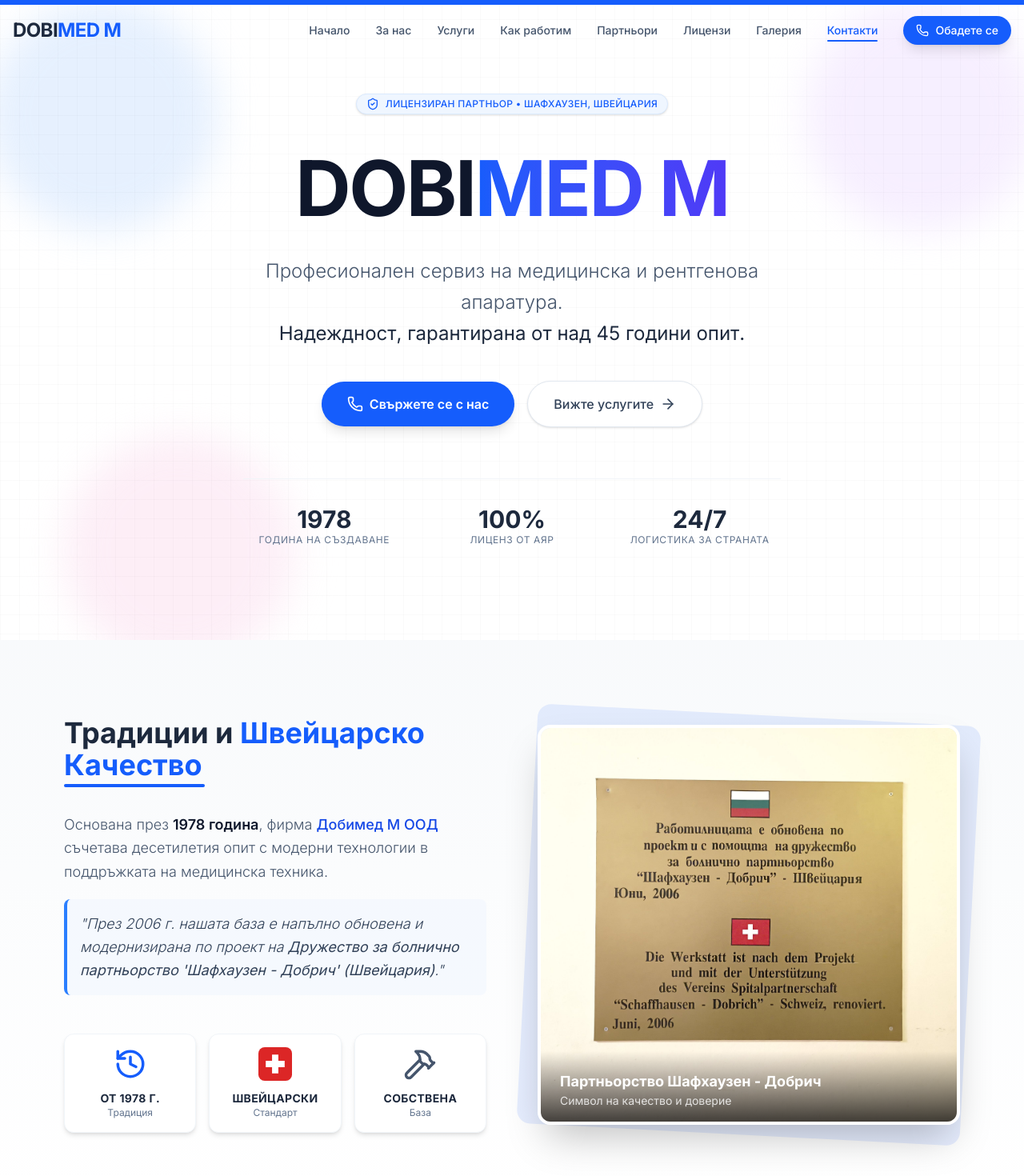
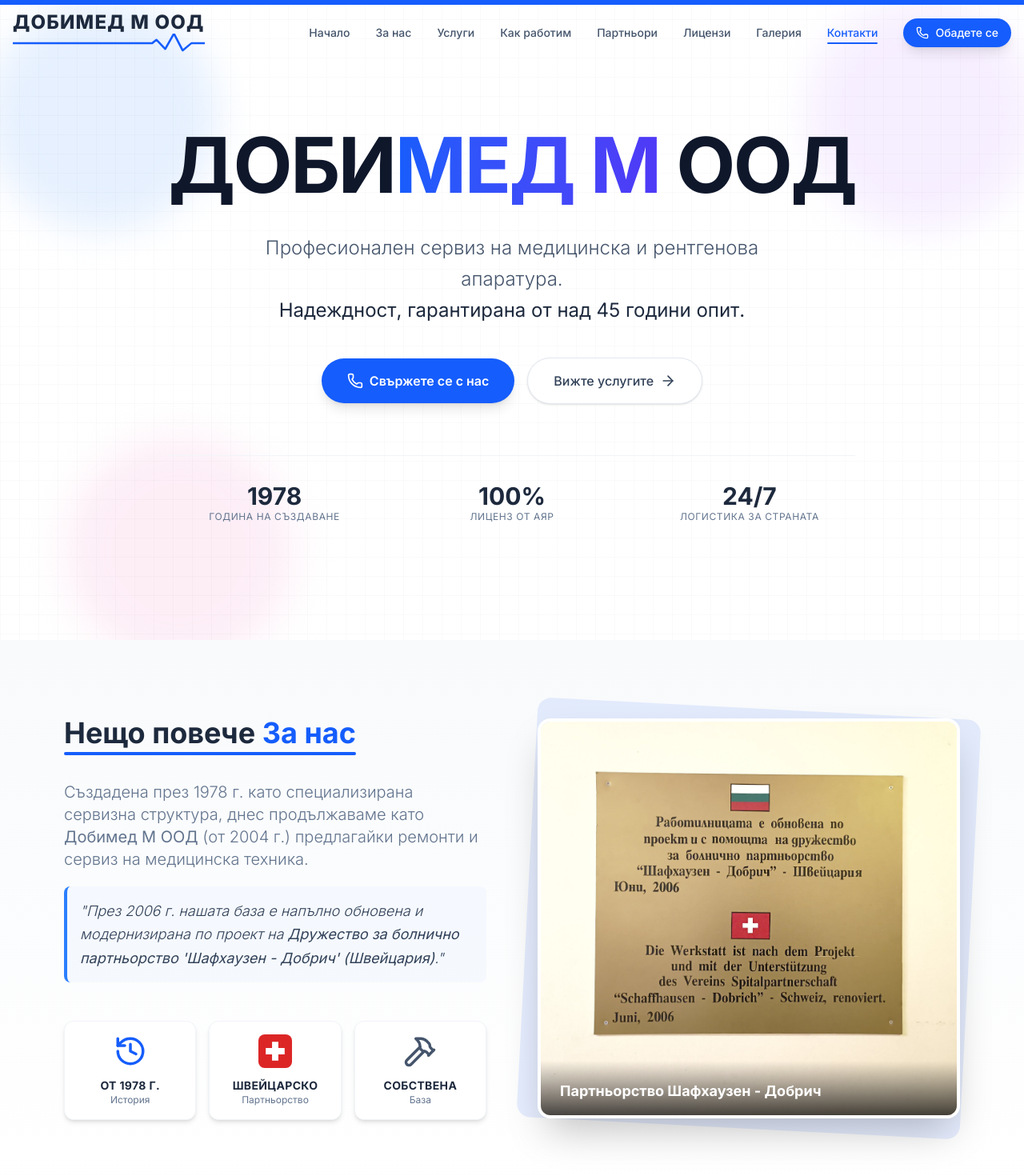
Before and after one commit to Veselin15/DobimedM-Webpage, a Next.js app in the folder dobimed-site/: page / in a window 1280 px wide. Shown: the top 1470 px of the page at 80% size. Built offline with nearby package versions, Linux system fonts and the light colour scheme.

Commit message:
about me fixed new logo

```diff
--- a/dobimed-site/components/About.tsx
+++ b/dobimed-site/components/About.tsx
@@ -1,11 +1,11 @@
 "use client";
 
-import { useRef } from "react";
-import { History, Hammer } from "lucide-react"; // Махнахме ShieldCheck, защото ще ползваме флага
-import { motion, useInView } from "framer-motion";
+import {useRef} from "react";
+import {History, Hammer} from "lucide-react"; // Махнахме ShieldCheck, защото ще ползваме флага
+import {motion, useInView} from "framer-motion";
 
 // 1. Създаваме си компонент за Швейцарското знаме
-const SwissFlagIcon = ({ size = 32, className }: { size?: number, className?: string }) => (
+const SwissFlagIcon = ({size = 32, className}: { size?: number, className?: string }) => (
     <svg
         width={size}
         height={size}
@@ -14,27 +14,27 @@
         xmlns="http://www.w3.org/2000/svg"
     >
         {/* Червен квадрат (със заоблени краища за по-модерен вид) */}
-    <rect width="32" height="32" rx="6" fill="#DC2626" />
+        <rect width="32" height="32" rx="6" fill="#DC2626"/>
         {/* Бял кръст */}
-    <path d="M13 7H19V13H25V19H19V25H13V19H7V13H13V7Z" fill="white" />
+        <path d="M13 7H19V13H25V19H19V25H13V19H7V13H13V7Z" fill="white"/>
     </svg>
 );
 
 export default function About() {
     const ref = useRef(null);
-  const isInView = useInView(ref, { once: true, margin: "-100px" });
+    const isInView = useInView(ref, {once: true, margin: "-100px"});
 
     const containerVariants = {
-    hidden: { opacity: 0 },
+        hidden: {opacity: 0},
         visible: {
             opacity: 1,
-      transition: { staggerChildren: 0.2 }
+            transition: {staggerChildren: 0.2}
         }
     };
 
     const itemVariants = {
-    hidden: { opacity: 0, y: 20 },
-    visible: { opacity: 1, y: 0, transition: { duration: 0.6 } }
+        hidden: {opacity: 0, y: 20},
+        visible: {opacity: 1, y: 0, transition: {duration: 0.6}}
     };
 
     return (
@@ -51,33 +51,39 @@
                     <div className="space-y-8">
                         <motion.div variants={itemVariants}>
                             <h2 className="text-4xl font-bold text-slate-800 mb-2 relative inline-block">
-                Традиции и <span className="text-blue-600">Швейцарско Качество</span>
+                                Нещо повече <span className="text-blue-600">За нас</span>
                                 {/* Декоративна линия под заглавието */}
-                <span className="absolute -bottom-2 left-0 w-1/3 h-1 bg-blue-600 rounded-full"></span>
+                                <span className="absolute -bottom-2 left-0 w-3/3 h-1 bg-blue-600 rounded-full"></span>
                             </h2>
                         </motion.div>
 
-            <motion.div variants={itemVariants} className="space-y-5 text-lg text-slate-600 leading-relaxed font-light">
-              <p>
-                Основана през <strong className="text-slate-900 font-semibold">1978 година</strong>, фирма <span className="text-blue-700 font-medium">Добимед М ООД</span> съчетава десетилетия опит с модерни технологии в поддръжката на медицинска техника.
+                        <motion.div variants={itemVariants}
+                                    className="space-y-5 text-lg text-slate-600 leading-relaxed font-light">
+                            <p className="mt-3 text-base text-slate-500 sm:mt-5 sm:text-lg sm:max-w-xl sm:mx-auto md:mt-5 md:text-xl lg:mx-0">
+                                Създадена през 1978 г. като специализирана сервизна структура, днес продължаваме като
+                                <strong> Добимед М ООД</strong> (от 2004 г.)
+                                предлагайки ремонти и сервиз на медицинска техника.
                             </p>
                             <p className="bg-blue-50/50 p-4 rounded-lg border-l-4 border-blue-500 italic text-slate-700">
-                "През 2006 г. нашата база е напълно обновена и модернизирана по проект на <strong>Дружество за болнично партньорство 'Шафхаузен - Добрич' (Швейцария)</strong>."
+                                "През 2006 г. нашата база е напълно обновена и модернизирана по проект на <strong>Дружество
+                                за болнично партньорство 'Шафхаузен - Добрич' (Швейцария)</strong>."
                             </p>
                         </motion.div>
 
                         {/* ИКОНИ С ПРЕДИМСТВА */}
                         <motion.div variants={itemVariants} className="grid grid-cols-1 sm:grid-cols-3 gap-4 pt-4">
                             {[
-                { icon: History, color: "text-blue-600", label: "От 1978 г.", desc: "Традиция" },
+                                {icon: History, color: "text-blue-600", label: "От 1978 г.", desc: "История"},
                                 // ТУК използваме новата икона:
-                { icon: SwissFlagIcon, color: "", label: "Швейцарски", desc: "Стандарт" },
-                { icon: Hammer, color: "text-slate-600", label: "Собствена", desc: "База" },
+                                {icon: SwissFlagIcon, color: "", label: "Швейцарско", desc: "Партньорство"},
+                                {icon: Hammer, color: "text-slate-600", label: "Собствена", desc: "База"},
                             ].map((item, index) => (
-                <div key={index} className="flex flex-col items-center text-center p-4 bg-white rounded-xl shadow-md border border-slate-100 hover:-translate-y-1 transition duration-300">
+                                <div key={index}
+                                     className="flex flex-col items-center text-center p-4 bg-white rounded-xl shadow-md border border-slate-100 hover:-translate-y-1 transition duration-300">
                                     {/* Рендираме иконата */}
-                  <item.icon className={`${item.color} mb-3`} size={42} />
-                  <span className="font-bold text-slate-800 text-sm uppercase tracking-wide">{item.label}</span>
+                                    <item.icon className={`${item.color} mb-3`} size={42}/>
+                                    <span
+                                        className="font-bold text-slate-800 text-sm uppercase tracking-wide">{item.label}</span>
                                     <span className="text-xs text-slate-500">{item.desc}</span>
                                 </div>
                             ))}
@@ -87,9 +93,11 @@
                     {/* ДЯСНА ЧАСТ - СНИМКА (Табелата) */}
                     <motion.div variants={itemVariants} className="relative group perspective-1000">
                         {/* Декоративен фон зад снимката */}
-             <div className="absolute inset-0 bg-blue-600 rounded-2xl rotate-3 scale-105 opacity-10 group-hover:rotate-6 transition duration-500"></div>
+                        <div
+                            className="absolute inset-0 bg-blue-600 rounded-2xl rotate-3 scale-105 opacity-10 group-hover:rotate-6 transition duration-500"></div>
 
-             <div className="relative h-[500px] w-full rounded-2xl overflow-hidden shadow-2xl border-4 border-white transform transition duration-500 group-hover:scale-[1.01]">
+                        <div
+                            className="relative h-[500px] w-full rounded-2xl overflow-hidden shadow-2xl border-4 border-white transform transition duration-500 group-hover:scale-[1.01]">
                             <img
                                 src="/images/swiss-plaque.jpg"
                                 alt="Табела Шафхаузен Добрич"
@@ -97,9 +105,9 @@
                             />
 
                             {/* Етикет върху снимката */}
-                <div className="absolute bottom-0 left-0 right-0 bg-gradient-to-t from-black/80 to-transparent p-6 text-white translate-y-2 group-hover:translate-y-0 transition duration-300">
+                            <div
+                                className="absolute bottom-0 left-0 right-0 bg-gradient-to-t from-black/80 to-transparent p-6 text-white translate-y-2 group-hover:translate-y-0 transition duration-300">
                                 <p className="font-bold text-lg">Партньорство Шафхаузен - Добрич</p>
-                  <p className="text-sm text-white/80">Символ на качество и доверие</p>
                             </div>
                         </div>
                     </motion.div>
--- a/dobimed-site/components/Footer.tsx
+++ b/dobimed-site/components/Footer.tsx
@@ -15,7 +15,7 @@
           {/* 1. БРАНД И ОПИСАНИЕ */}
           <div className="space-y-6">
             <h3 className="text-2xl font-bold text-white tracking-tight">
-              DOBI<span className="text-blue-600">MED M</span>
+              ДОБИ<span className="text-blue-600">МЕД М</span> ООД
             </h3>
             <p className="text-sm leading-relaxed max-w-xs">
               Лицензиран сервиз за медицинска и рентгенова апаратура.
--- a/dobimed-site/components/Hero.tsx
+++ b/dobimed-site/components/Hero.tsx
@@ -20,17 +20,6 @@
 
       <div className="relative z-10 max-w-4xl mx-auto mt-16 md:mt-0">
 
-        {/* --- 2. ЗНАЧКА ЗА ДОВЕРИЕ --- */}
-        <motion.div
-          initial={{ opacity: 0, y: -20 }}
-          animate={{ opacity: 1, y: 0 }}
-          transition={{ duration: 0.5 }}
-          className="inline-flex items-center gap-2 px-3 py-1 rounded-full bg-blue-50 border border-blue-100 text-blue-600 text-sm font-medium mb-8 shadow-sm"
-        >
-          <ShieldCheck size={16} />
-          <span className="tracking-wide uppercase text-xs">Лицензиран партньор • Шафхаузен, Швейцария</span>
-        </motion.div>
-
         {/* --- 3. ЗАГЛАВИЕ --- */}
         <motion.h1
           initial={{ opacity: 0, y: 20 }}
@@ -38,11 +27,7 @@
           transition={{ duration: 0.8, delay: 0.2 }}
           className="text-6xl md:text-8xl font-bold text-slate-900 mb-6 tracking-tight leading-tight"
         >
-          DOBI
-          {/* Градиентен текст за MED M */}
-          <span className="text-transparent bg-clip-text bg-gradient-to-r from-blue-600 to-indigo-600">
-            MED M
-          </span>
+          ДОБИ<span className="text-transparent bg-clip-text bg-gradient-to-r from-blue-600 to-indigo-600">МЕД М</span> ООД
         </motion.h1>
 
         {/* --- 4. ПОДЗАГЛАВИЕ --- */}
--- a/dobimed-site/components/Navbar.tsx
+++ b/dobimed-site/components/Navbar.tsx
@@ -9,7 +9,7 @@
   { name: "За нас", href: "#about" },
   { name: "Услуги", href: "#services" },
   { name: "Как работим", href: "#process" },
-  { name: "Партньори", href: "#partners" }, // Добавихме секцията тук
+  { name: "Партньори", href: "#partners" },
   { name: "Лицензи", href: "#license" },
   { name: "Галерия", href: "#gallery" },
   { name: "Контакти", href: "#contact" },
@@ -20,27 +20,21 @@
   const [scrolled, setScrolled] = useState(false);
   const [activeSection, setActiveSection] = useState("home");
 
-  // Функция за ръчно задаване на активна секция при клик
   const handleLinkClick = (sectionId: string) => {
     setActiveSection(sectionId);
-    setIsOpen(false); // Затваря мобилното меню ако е отворено
+    setIsOpen(false);
   };
 
   useEffect(() => {
     const handleScroll = () => {
       setScrolled(window.scrollY > 50);
 
-      // 1. Проверка за дъното на страницата (Контакти)
       if ((window.innerHeight + window.scrollY) >= document.body.offsetHeight - 20) {
         setActiveSection("contact");
         return;
       }
 
-      // 2. Стандартна логика
       const sections = navLinks.map(link => link.href.substring(1));
-
-      // НАМАЛИХМЕ отместването на 120px (приблизително височината на хедъра + малко аванс)
-      // Това помага подчертаването да стои по-дълго върху правилната секция
       const scrollPosition = window.scrollY + 120;
 
       for (const section of sections) {
@@ -49,7 +43,6 @@
           const offsetTop = element.offsetTop;
           const offsetHeight = element.offsetHeight;
 
-          // Проверяваме дали текущата позиция попада в границите на секцията
           if (scrollPosition >= offsetTop && scrollPosition < offsetTop + offsetHeight) {
             setActiveSection(section);
           }
@@ -58,7 +51,6 @@
     };
 
     window.addEventListener("scroll", handleScroll);
-    // Извикваме веднъж, за да зареди правилното състояние при рефреш
     handleScroll();
 
     return () => window.removeEventListener("scroll", handleScroll);
@@ -69,18 +61,44 @@
       <nav
         className={`fixed top-0 left-0 right-0 z-40 transition-all duration-300 ${
           scrolled
-            ? "bg-white/90 backdrop-blur-md shadow-md py-3"
-            : "bg-transparent py-5"
+            ? "bg-white/95 backdrop-blur-md shadow-md py-2"
+            : "bg-transparent py-4"
         }`}
       >
         <div className="max-w-7xl mx-auto px-4 flex justify-between items-center">
 
-          <a href="#home" className="text-2xl font-bold text-slate-800 tracking-tight">
-            DOBI<span className="text-blue-600">MED M</span>
+          {/* --- ЛОГОТО Е ТУК --- */}
+          <a href="#home" className="flex flex-col items-start group">
+            {/* Текстова част */}
+            <span className="text-lg sm:text-xl md:text-2xl font-extrabold uppercase tracking-wider text-slate-800 leading-none">
+              Добимед М ООД
+            </span>
+
+            {/* Кардиограма (SVG) */}
+            <svg
+                className="w-full h-5 sm:h-6 text-blue-600 mt-0.5"
+                viewBox="0 0 220 25"
+                fill="none"
+                xmlns="http://www.w3.org/2000/svg"
+                preserveAspectRatio="none"
+            >
+                <path
+                    // Този път рисува линията, пийка и края
+                    d="M0 12.5 H160 L165 8 L175 20 L185  0 L195 22 L205 12.5 H220"
+                    stroke="currentColor"
+                    strokeWidth="2.5"
+                    strokeLinecap="round"
+                    strokeLinejoin="round"
+                    // Добавяме анимация при посочване
+                    className="group-hover:animate-pulse origin-left transition-all duration-300"
+                />
+            </svg>
           </a>
+          {/* --- КРАЙ НА ЛОГОТО --- */}
+
 
           {/* DESKTOP МЕНЮ */}
-          <div className="hidden md:flex items-center gap-6 lg:gap-8">
+          <div className="hidden lg:flex items-center gap-6 xl:gap-8">
             {navLinks.map((link) => {
               const isActive = activeSection === link.href.substring(1);
               return (
@@ -93,7 +111,6 @@
                   }`}
                 >
                   {link.name}
-                  {/* Анимирана линия */}
                   {isActive && (
                     <motion.span
                       layoutId="activeSection"
@@ -116,7 +133,7 @@
 
           <button
             onClick={() => setIsOpen(true)}
-            className="md:hidden p-2 text-slate-800 hover:bg-slate-100 rounded-lg transition"
+            className="lg:hidden p-2 text-slate-800 hover:bg-slate-100 rounded-lg transition"
           >
             <Menu size={28} />
           </button>
@@ -131,7 +148,7 @@
             animate={{ opacity: 1, x: 0 }}
             exit={{ opacity: 0, x: "100%" }}
             transition={{ type: "spring", damping: 25, stiffness: 200 }}
-            className="fixed inset-0 z-50 bg-white flex flex-col items-center justify-center md:hidden"
+            className="fixed inset-0 z-50 bg-white flex flex-col items-center justify-center lg:hidden"
           >
             <button
               onClick={() => setIsOpen(false)}
```
Lines whose indentation alone changed are shown as unchanged.
